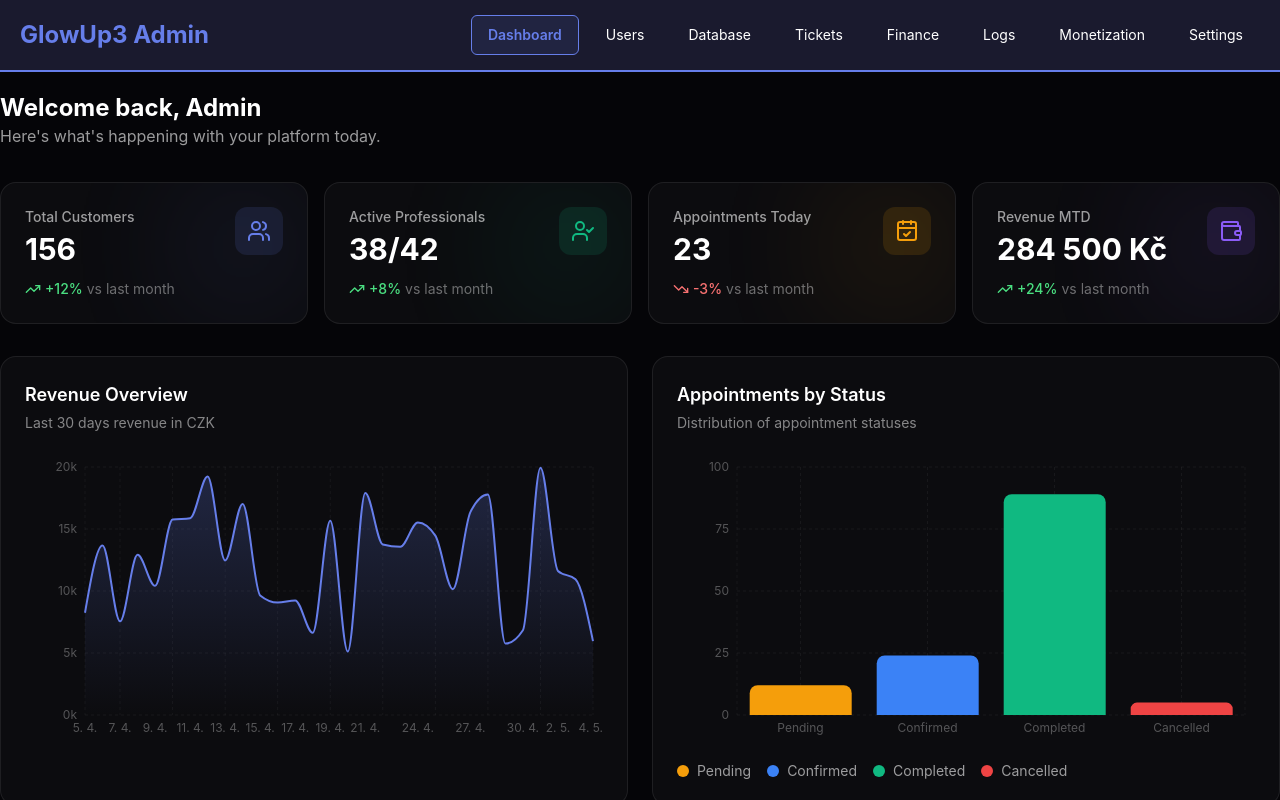
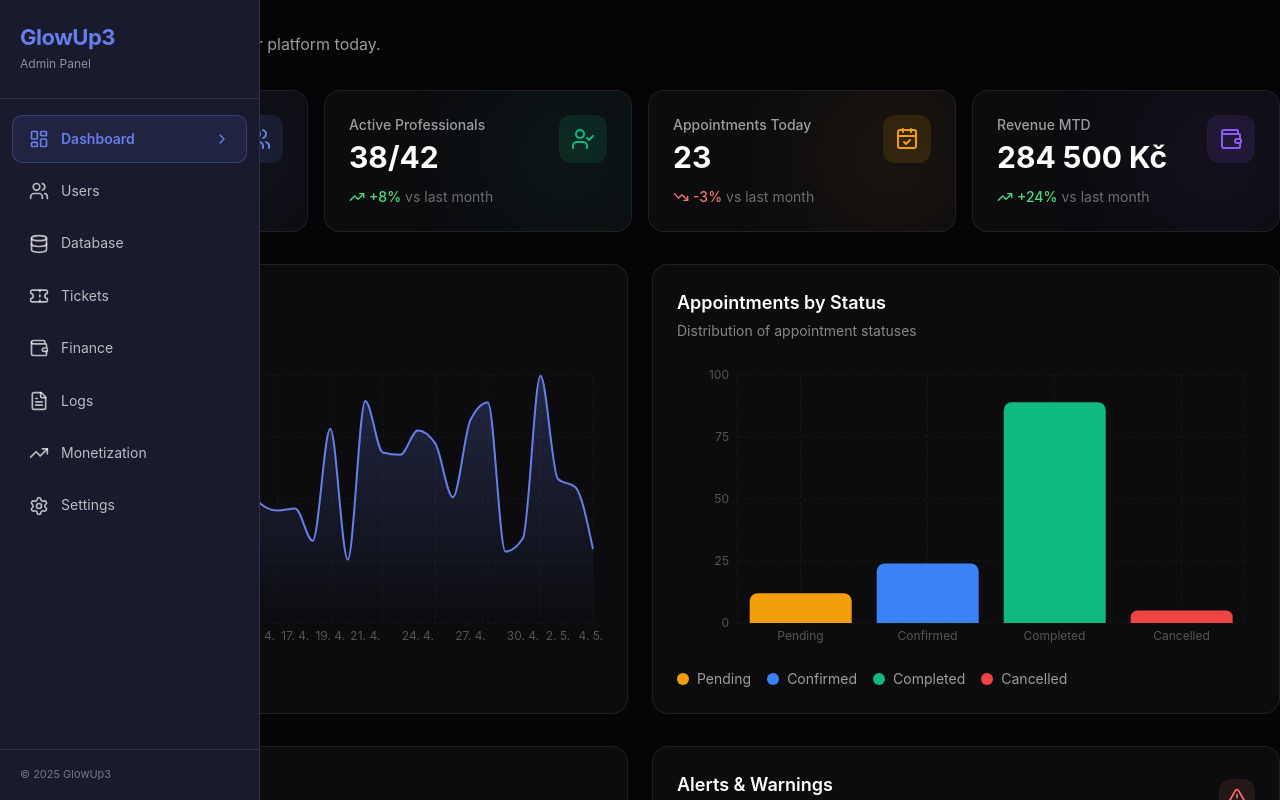
Before and after one commit to vash1610/glowup3-website, a Next.js app: page /admin in a window 1280 px wide. Shown: the top 800 px of the page. Built offline with nearby package versions, Linux system fonts and the light colour scheme.

Commit message:
Convert AdminNav to vertical sidebar layout

```diff
--- a/src/components/admin/AdminNav.tsx
+++ b/src/components/admin/AdminNav.tsx
@@ -3,48 +3,78 @@
 import React from 'react';
 import Link from 'next/link';
 import { usePathname } from 'next/navigation';
+import {
+  LayoutDashboard,
+  Users,
+  Database,
+  Ticket,
+  Wallet,
+  FileText,
+  TrendingUp,
+  Settings,
+  ChevronRight
+} from 'lucide-react';
 
 const navItems = [
-  { name: 'Dashboard', href: '/admin' },
-  { name: 'Users', href: '/admin/users' },
-  { name: 'Database', href: '/admin/database' },
-  { name: 'Tickets', href: '/admin/tickets' },
-  { name: 'Finance', href: '/admin/finance' },
-  { name: 'Logs', href: '/admin/logs' },
-  { name: 'Monetization', href: '/admin/monetization' },
-  { name: 'Settings', href: '/admin/settings' },
+  { name: 'Dashboard', href: '/admin', icon: LayoutDashboard },
+  { name: 'Users', href: '/admin/users', icon: Users },
+  { name: 'Database', href: '/admin/database', icon: Database },
+  { name: 'Tickets', href: '/admin/tickets', icon: Ticket },
+  { name: 'Finance', href: '/admin/finance', icon: Wallet },
+  { name: 'Logs', href: '/admin/logs', icon: FileText },
+  { name: 'Monetization', href: '/admin/monetization', icon: TrendingUp },
+  { name: 'Settings', href: '/admin/settings', icon: Settings },
 ];
 
 export default function AdminNav() {
   const pathname = usePathname();
 
   return (
+    <>
+      {/* VERTICAL SIDEBAR - Left Side - Fixed position */}
       <div style={{
+        position: 'fixed',
+        top: 0,
+        left: 0,
+        width: '260px',
+        height: '100vh',
         backgroundColor: '#1a1a2e',
-      padding: '15px 20px',
+        borderRight: '1px solid rgba(255,255,255,0.1)',
         display: 'flex',
-      alignItems: 'center',
-      gap: '20px',
-      borderBottom: '2px solid #667eea',
-      marginBottom: '20px'
+        flexDirection: 'column',
+        zIndex: 100
       }}>
-      <Link href="/admin" style={{
+        {/* Logo/Brand */}
+        <div style={{
+          padding: '24px 20px',
+          borderBottom: '1px solid rgba(255,255,255,0.1)'
+        }}>
+          <h1 style={{
             color: '#667eea',
-        fontSize: '24px',
+            fontSize: '22px',
             fontWeight: 'bold',
             margin: 0,
-        textDecoration: 'none'
+            letterSpacing: '-0.5px'
           }}>
-        GlowUp3 Admin
-      </Link>
+            GlowUp3
+          </h1>
+          <p style={{
+            color: 'rgba(255,255,255,0.5)',
+            fontSize: '12px',
+            margin: '4px 0 0 0'
+          }}>
+            Admin Panel
+          </p>
+        </div>
 
-      <div style={{
-        display: 'flex',
-        gap: '10px',
-        marginLeft: 'auto',
-        flexWrap: 'wrap'
+        {/* Navigation Links */}
+        <nav style={{
+          flex: 1,
+          padding: '16px 12px',
+          overflowY: 'auto'
         }}>
           {navItems.map((item) => {
+            const Icon = item.icon;
             const isActive = pathname === item.href ||
               (item.href !== '/admin' && pathname.startsWith(item.href));
 
@@ -53,22 +83,49 @@ export default function AdminNav() {
                 key={item.href}
                 href={item.href}
                 style={{
-                color: isActive ? '#667eea' : 'white',
+                  display: 'flex',
+                  alignItems: 'center',
+                  gap: '12px',
+                  padding: '12px 16px',
+                  borderRadius: '10px',
+                  marginBottom: '4px',
                   textDecoration: 'none',
-                padding: '8px 16px',
-                borderRadius: '6px',
+                  color: isActive ? '#667eea' : 'rgba(255,255,255,0.7)',
                   backgroundColor: isActive ? 'rgba(102, 126, 234, 0.1)' : 'transparent',
                   fontWeight: isActive ? '600' : '400',
                   fontSize: '14px',
-                border: isActive ? '1px solid #667eea' : '1px solid transparent',
-                transition: 'all 0.2s ease'
+                  transition: 'all 0.2s ease',
+                  border: isActive ? '1px solid rgba(102, 126, 234, 0.3)' : '1px solid transparent'
                 }}
               >
-              {item.name}
+                <Icon size={20} />
+                <span style={{ flex: 1 }}>{item.name}</span>
+                {isActive && <ChevronRight size={16} />}
               </Link>
             );
           })}
+        </nav>
+
+        {/* Bottom Section */}
+        <div style={{
+          padding: '16px 20px',
+          borderTop: '1px solid rgba(255,255,255,0.1)'
+        }}>
+          <p style={{
+            color: 'rgba(255,255,255,0.4)',
+            fontSize: '11px',
+            margin: 0
+          }}>
+            © 2025 GlowUp3
+          </p>
         </div>
       </div>
+
+      {/* SPACER for page content - pushes content to right of sidebar */}
+      <div style={{
+        width: '260px',
+        flexShrink: 0
+      }} />
+    </>
   );
 }
```
Lines whose indentation alone changed are shown as unchanged.
